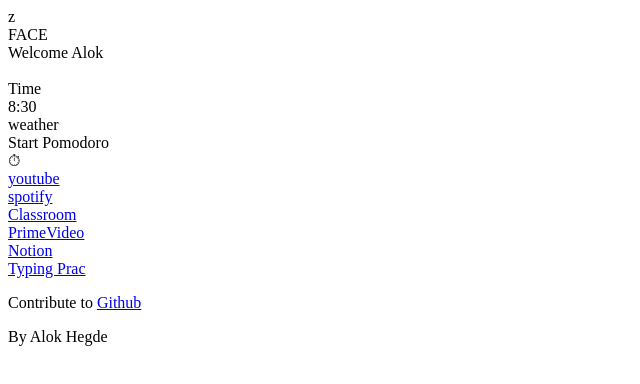
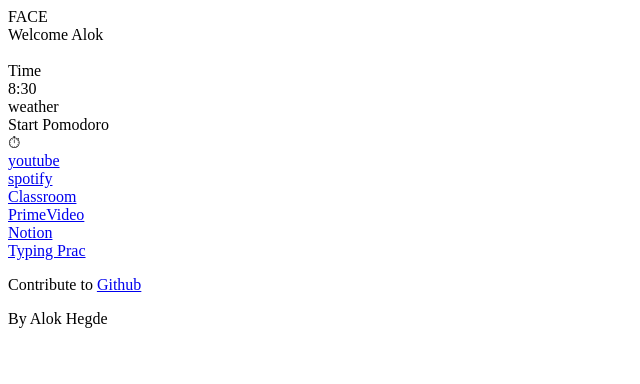
Before and after one commit to alok1929/face, a website: page index.html in a window 1280 px wide. Shown: the whole page, without its empty margins (0-640 px from the left). Drawn offline with Linux system fonts and the light colour scheme.

Commit message:
removed that z

```diff
--- a/index.html
+++ b/index.html
@@ -1,4 +1,4 @@
-<html>z
+<html>
 <head>
    <link rel="stylesheet" href="styles.css">
    <script src="https://use.fontawesome.com/c29542fdfc.js"></script>
```
